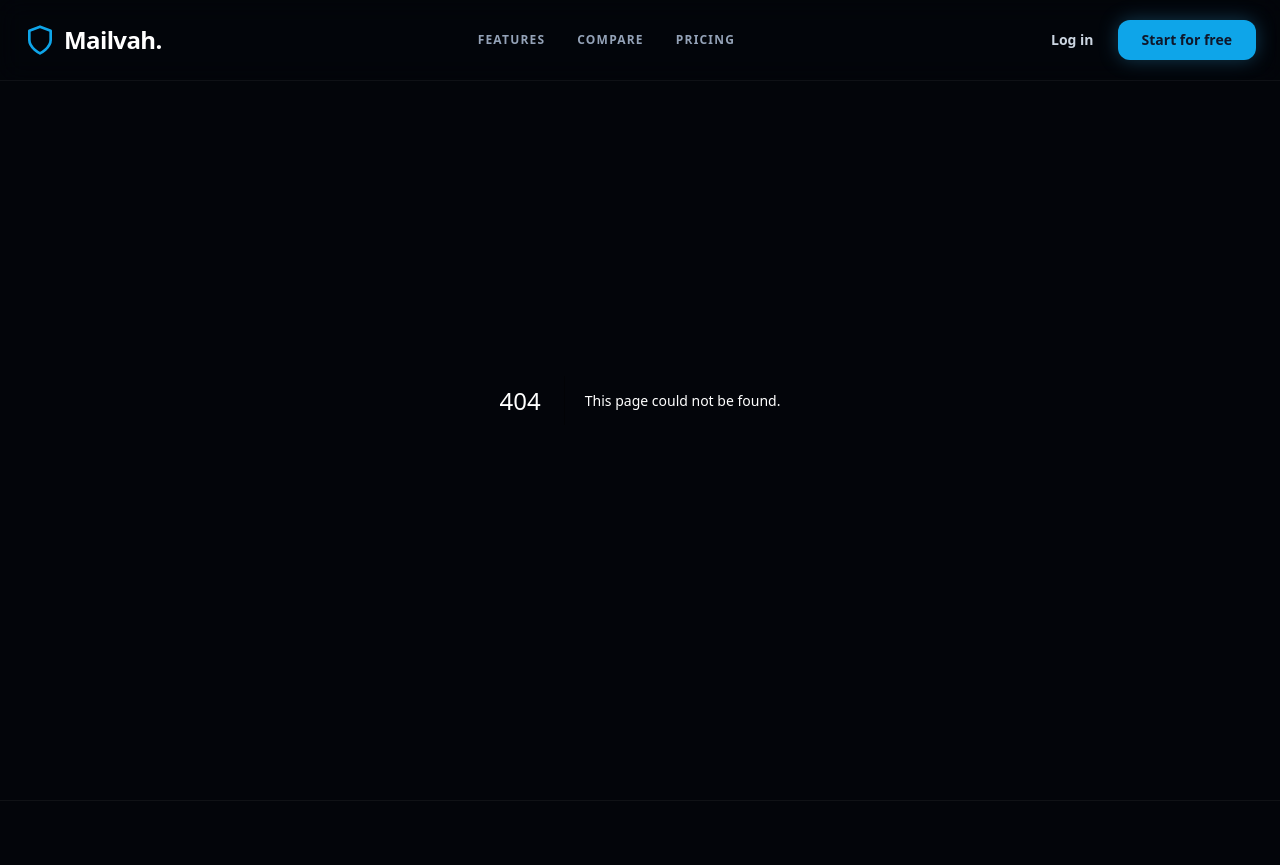
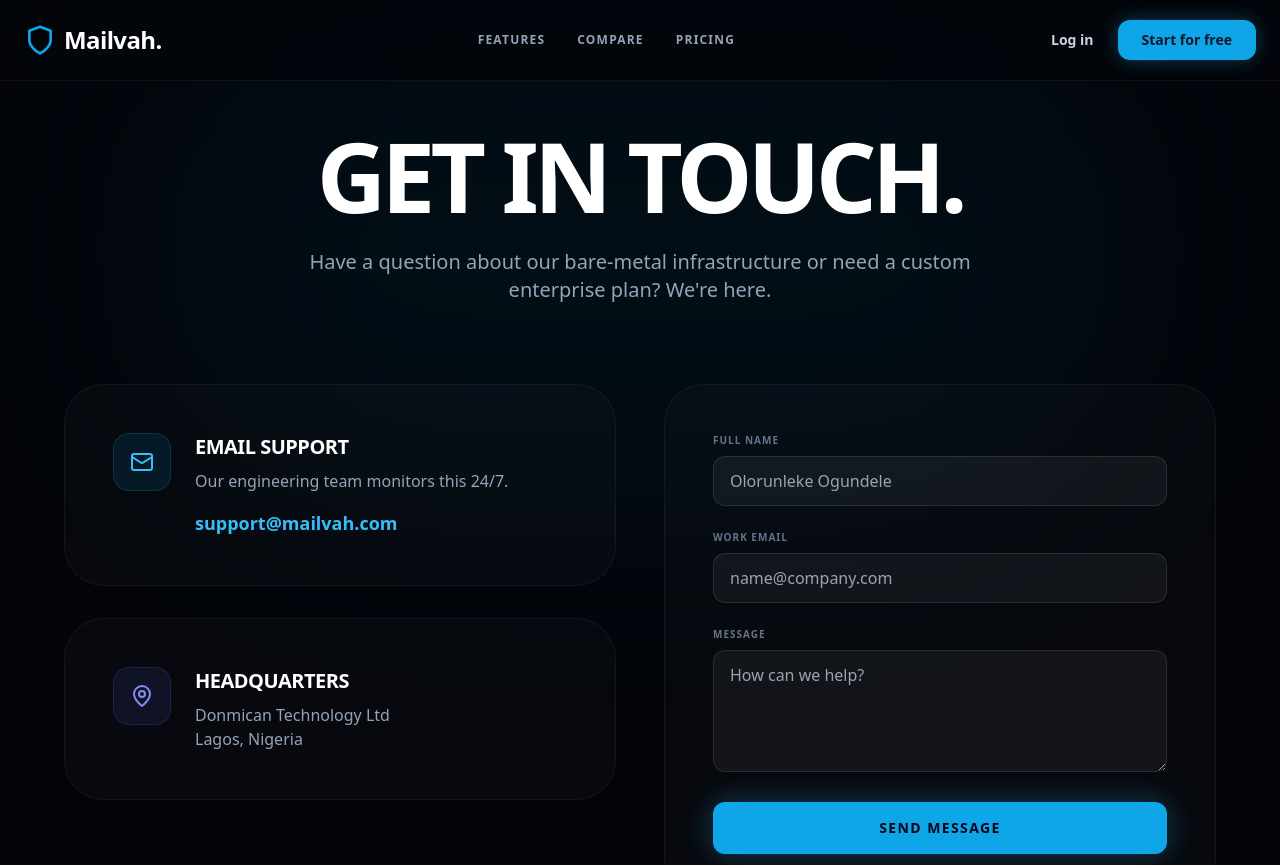
Before and after one commit to donmican4sure/mailvah-frontend, a Next.js app: page /contact in a window 1280 px wide. Before the commit this address had no page. Shown: the top 865 px of the page. Built offline with nearby package versions, Linux system fonts and the light colour scheme.

Commit message:
Create page.jsx

```diff
--- /dev/null
+++ b/src/app/contact/page.jsx
@@ -0,0 +1,80 @@
+'use client';
+import React from 'react';
+import { motion } from 'framer-motion';
+import { Mail, MessageSquare, MapPin, Send } from 'lucide-react';
+
+export default function ContactPage() {
+  const fadeUp = {
+    hidden: { opacity: 0, y: 20 },
+    visible: { opacity: 1, y: 0, transition: { duration: 0.6 } }
+  };
+
+  return (
+    <div className="relative min-h-screen bg-[#03050a] pt-32 pb-20 px-6 overflow-hidden font-sans">
+      <div className="absolute top-0 left-[50%] translate-x-[-50%] w-[1000px] h-[500px] bg-sky-500/5 blur-[120px] rounded-full pointer-events-none"></div>
+
+      <div className="max-w-6xl mx-auto relative z-10">
+        <motion.div initial="hidden" animate="visible" variants={fadeUp} className="text-center mb-20">
+          <h1 className="text-5xl md:text-8xl font-black text-white mb-6 tracking-tighter uppercase">Get in touch.</h1>
+          <p className="text-xl text-slate-400 max-w-2xl mx-auto font-medium">
+            Have a question about our bare-metal infrastructure or need a custom enterprise plan? We're here.
+          </p>
+        </motion.div>
+
+        <div className="grid md:grid-cols-2 gap-12">
+          {/* CONTACT INFO */}
+          <motion.div initial="hidden" animate="visible" variants={fadeUp} className="space-y-8">
+            <div className="bg-white/[0.02] border border-white/5 rounded-[2.5rem] p-8 md:p-12 hover:bg-white/[0.04] transition-all">
+              <div className="flex items-start gap-6">
+                <div className="bg-sky-500/10 p-4 rounded-2xl border border-sky-500/20">
+                  <Mail className="w-6 h-6 text-sky-400" />
+                </div>
+                <div>
+                  <h3 className="text-white font-black text-xl mb-2 uppercase tracking-tight">Email Support</h3>
+                  <p className="text-slate-400 mb-4">Our engineering team monitors this 24/7.</p>
+                  <a href="mailto:support@mailvah.com" className="text-sky-400 font-bold text-lg hover:underline">support@mailvah.com</a>
+                </div>
+              </div>
+            </div>
+
+            <div className="bg-white/[0.02] border border-white/5 rounded-[2.5rem] p-8 md:p-12 hover:bg-white/[0.04] transition-all">
+              <div className="flex items-start gap-6">
+                <div className="bg-indigo-500/10 p-4 rounded-2xl border border-indigo-500/20">
+                  <MapPin className="w-6 h-6 text-indigo-400" />
+                </div>
+                <div>
+                  <h3 className="text-white font-black text-xl mb-2 uppercase tracking-tight">Headquarters</h3>
+                  <p className="text-slate-400">
+                    Donmican Technology Ltd<br />
+                    Lagos, Nigeria
+                  </p>
+                </div>
+              </div>
+            </div>
+          </motion.div>
+
+          {/* QUICK FORM */}
+          <motion.div initial="hidden" animate="visible" variants={fadeUp} className="bg-white/[0.02] border border-white/5 rounded-[2.5rem] p-8 md:p-12">
+            <form className="space-y-6">
+              <div>
+                <label className="block text-[10px] font-black text-slate-500 uppercase tracking-widest mb-2">Full Name</label>
+                <input type="text" className="w-full bg-white/5 border border-white/10 rounded-xl px-4 py-3 text-white outline-none focus:border-sky-500 transition-colors" placeholder="Olorunleke Ogundele" />
+              </div>
+              <div>
+                <label className="block text-[10px] font-black text-slate-500 uppercase tracking-widest mb-2">Work Email</label>
+                <input type="email" className="w-full bg-white/5 border border-white/10 rounded-xl px-4 py-3 text-white outline-none focus:border-sky-500 transition-colors" placeholder="name@company.com" />
+              </div>
+              <div>
+                <label className="block text-[10px] font-black text-slate-500 uppercase tracking-widest mb-2">Message</label>
+                <textarea rows="4" className="w-full bg-white/5 border border-white/10 rounded-xl px-4 py-3 text-white outline-none focus:border-sky-500 transition-colors" placeholder="How can we help?"></textarea>
+              </div>
+              <button className="w-full py-4 rounded-xl bg-sky-500 text-slate-950 font-black text-sm uppercase tracking-widest hover:bg-sky-400 transition-all shadow-[0_0_30px_rgba(56,189,248,0.3)]">
+                Send Message
+              </button>
+            </form>
+          </motion.div>
+        </div>
+      </div>
+    </div>
+  );
+}
```
